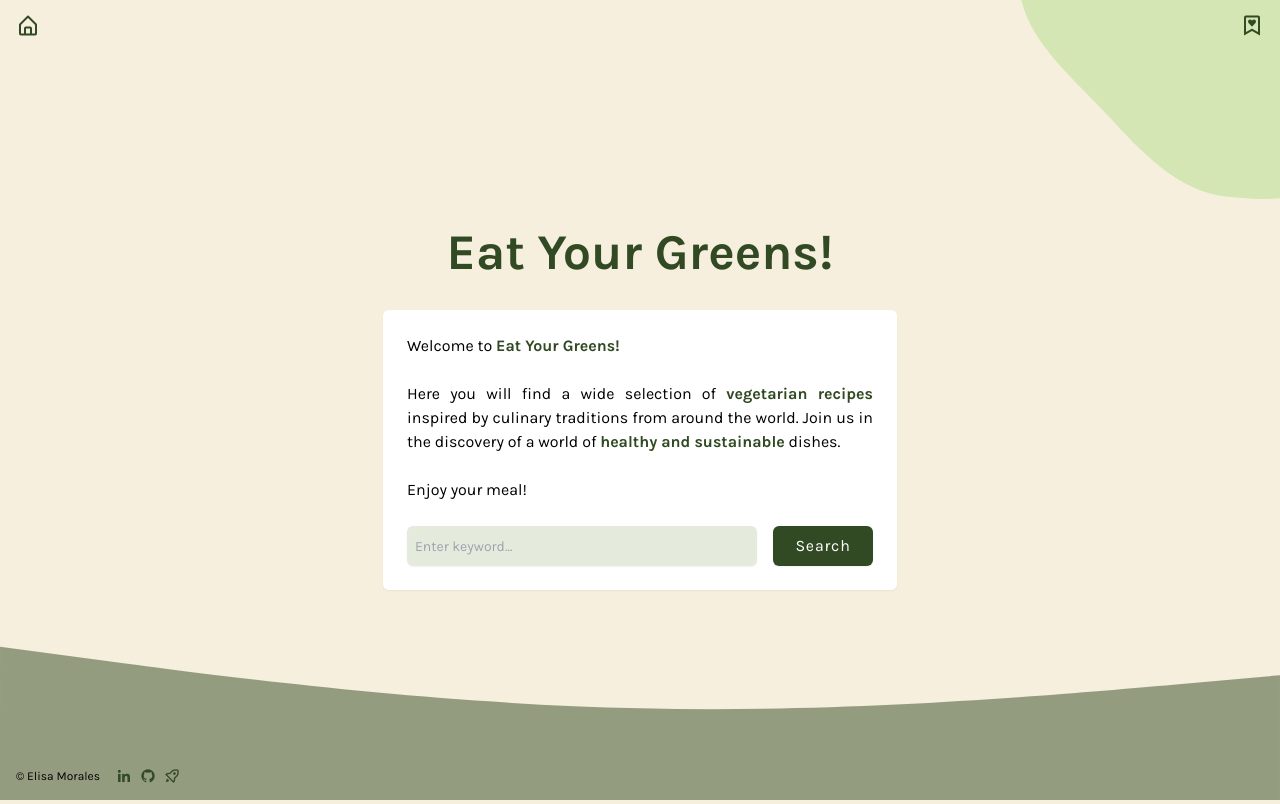
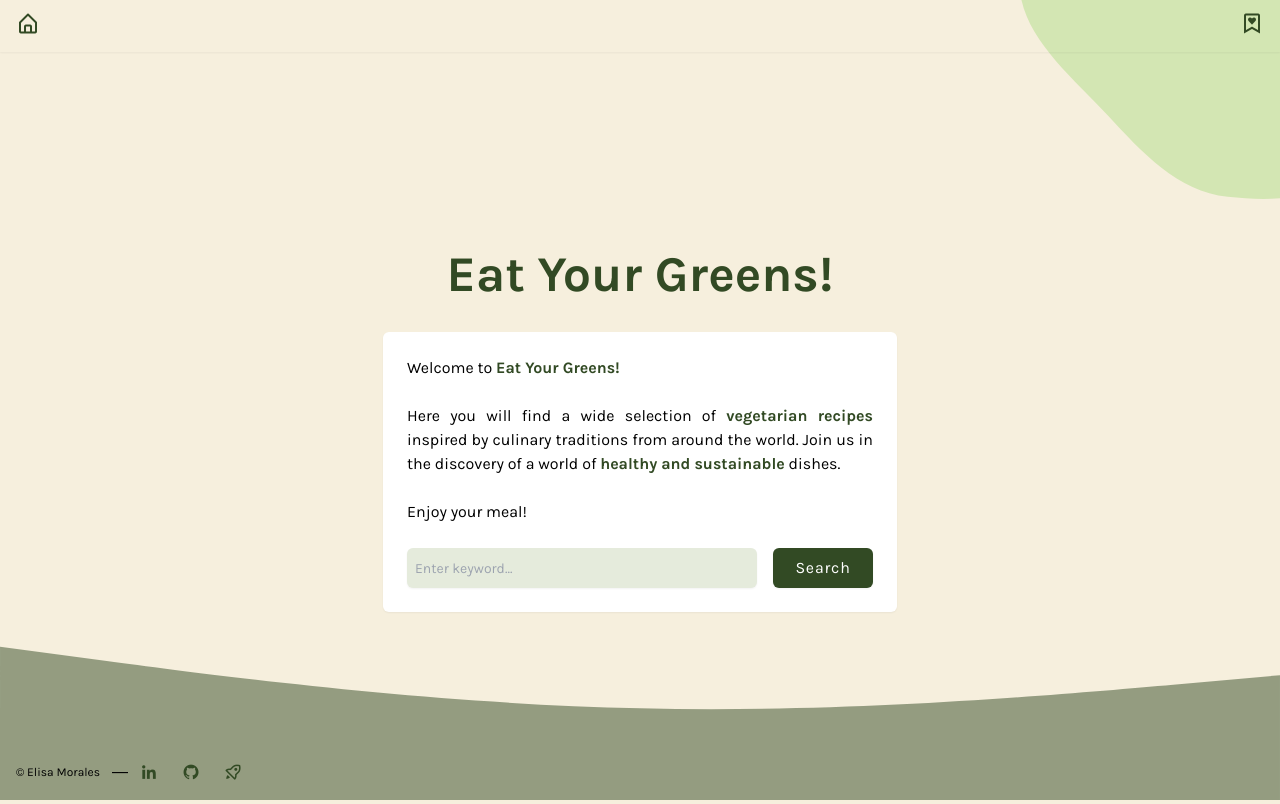
Before and after one commit to elisa-morales/eat-your-greens, a React (Vite) app: page / in a window 1280 px wide. Built offline with nearby package versions, Linux system fonts and the light colour scheme.

Commit message:
create Hero

```diff
--- a/src/App.jsx
+++ b/src/App.jsx
@@ -1,8 +1,6 @@
 import { BrowserRouter, Routes, Route } from "react-router-dom"
 import Blob from "./assets/svg/Blob"
 import Waves from "./assets/svg/Waves"
-import Header from "./components/Header"
-import Footer from "./components/Footer"
 import Home from "./pages/Home"
 import Search from "./pages/Search"
 
@@ -12,13 +10,11 @@ function App() {
   return (
     <BrowserRouter>
       <Blob />
-      <Header />
       <Routes>
         <Route path="/" element={<Home />} />
-        <Route path="/search" element={<Search />} />
+        <Route path="/search/:query" element={<Search />} />
       </Routes>
       <Waves />
-      <Footer />
     </BrowserRouter>
   )
 }
--- a/src/components/Footer.jsx
+++ b/src/components/Footer.jsx
@@ -1,11 +1,12 @@
 export default function Footer() {
   return (
     <>
-      <footer className="bottom-0 -z-10">
-        <div className="flex px-4 py-3.5 gap-4">
-          <p className="text-xs pt-0.5"> &#169; Elisa Morales </p>
+      <footer className="absolute bottom-3 left-4">
+        <div className="flex gap-3">
+          <p className="text-xs pt-1"> &#169; Elisa Morales</p>
+          <p>―</p>
 
-          <div className="flex gap-2 text-primary ">
+          <div className="flex gap-6 text-primary text-lg">
             <a href="https://www.linkedin.com/in/elisa-morales-dev/" target="_blank">
               <i className="hover:text-hoverColor bx bxl-linkedin"></i>
             </a>
--- a/src/components/Header.jsx
+++ b/src/components/Header.jsx
@@ -1,10 +1,10 @@
 export default function Header() {
   return (
     <>
-      <header className="top-0 px-4 py-3.5 text-2xl z-1">
-        <div className="flex space-x-[calc(100vw-80px)] text-primary">
-          <i className="bx bx-home-alt  hover:text-hoverColor cursor-pointer"></i>
-          <i className=" bx bx-bookmark-heart  hover:text-hoverColor cursor-pointer"></i>
+      <header className="top-0 px-4 py-3.5 text-2xl z-1 shadow-sm">
+        <div className="mb-6 text-primary">
+          <i className="absolute top-3 left-4 bx bx-home-alt  hover:text-hoverColor cursor-pointer"></i>
+          <i className="absolute top-3 right-4 bx bx-bookmark-heart  hover:text-hoverColor cursor-pointer"></i>
         </div>
       </header>
     </>
--- /dev/null
+++ b/src/components/Hero.jsx
@@ -0,0 +1,22 @@
+import SearchBar from "../components/SearchBar"
+
+export default function Hero() {
+  return (
+    <div className="flex flex-col items-center justify-center h-[calc(100vh-55px)] max-w-[540px] mx-auto px-5 text-center">
+      <h1 className="text-primary max-sm:text-[36px] text-[50px] font-bold mb-5">Eat Your Greens!</h1>
+      <div className="bg-white p-6 rounded-md shadow-sm">
+        <p className="text-justify max-sm:text-sm">
+          Welcome to <span className="bold">Eat Your Greens!</span>
+          <br />
+          <br />
+          Here you will find a wide selection of <span className="bold">vegetarian recipes</span> inspired by culinary traditions from around the world. Join us in the discovery of a world of <span className="bold">healthy and sustainable</span> dishes.
+          <br />
+          <br />
+          Enjoy your meal!
+        </p>
+
+        <SearchBar />
+      </div>
+    </div>
+  )
+}
--- a/src/pages/Home.jsx
+++ b/src/pages/Home.jsx
@@ -1,24 +1,13 @@
-import SearchBar from "../components/SearchBar"
+import Header from "../components/Header"
+import Hero from "../components/Hero"
+import Footer from "../components/Footer"
 
 export default function Home() {
   return (
     <>
-      <div className="flex flex-col items-center justify-center h-[calc(100vh-100px)] max-w-[540px] mx-auto my-auto px-5 text-center">
-        <h1 className="text-primary max-sm:text-[36px] text-[50px] font-bold mb-5">Eat Your Greens!</h1>
-        <div className="bg-white p-6 rounded-md shadow-sm">
-          <p className="text-justify max-sm:text-sm">
-            Welcome to <span className="bold">Eat Your Greens!</span>
-            <br />
-            <br />
-            Here you will find a wide selection of <span className="bold">vegetarian recipes</span> inspired by culinary traditions from around the world. Join us in the discovery of a world of <span className="bold">healthy and sustainable</span> dishes.
-            <br />
-            <br />
-            Enjoy your meal!
-          </p>
-
-          <SearchBar />
-        </div>
-      </div>
+      <Header />
+      <Hero />
+      <Footer />
     </>
   )
 }
--- a/src/pages/Search.jsx
+++ b/src/pages/Search.jsx
@@ -1,10 +1,12 @@
 import { useEffect, useState } from "react"
+import { useParams } from "react-router-dom"
 import axios from "axios"
 
 export default function Search() {
   const [recipes, setRecipes] = useState([])
   const url = import.meta.env.VITE_API_URL
   const key = import.meta.env.VITE_API_KEY
+  const { query } = useParams()
 
   useEffect(() => {
     fetchData()
@@ -12,7 +14,7 @@ export default function Search() {
 
   const fetchData = () => {
     axios
-      .get(`${url}/complexSearch?apiKey=${key}&query=egg`)
+      .get(`${url}/complexSearch?apiKey=${key}&query=${query}`)
       .then((res) => {
         setRecipes(res.data.results)
       })
```
